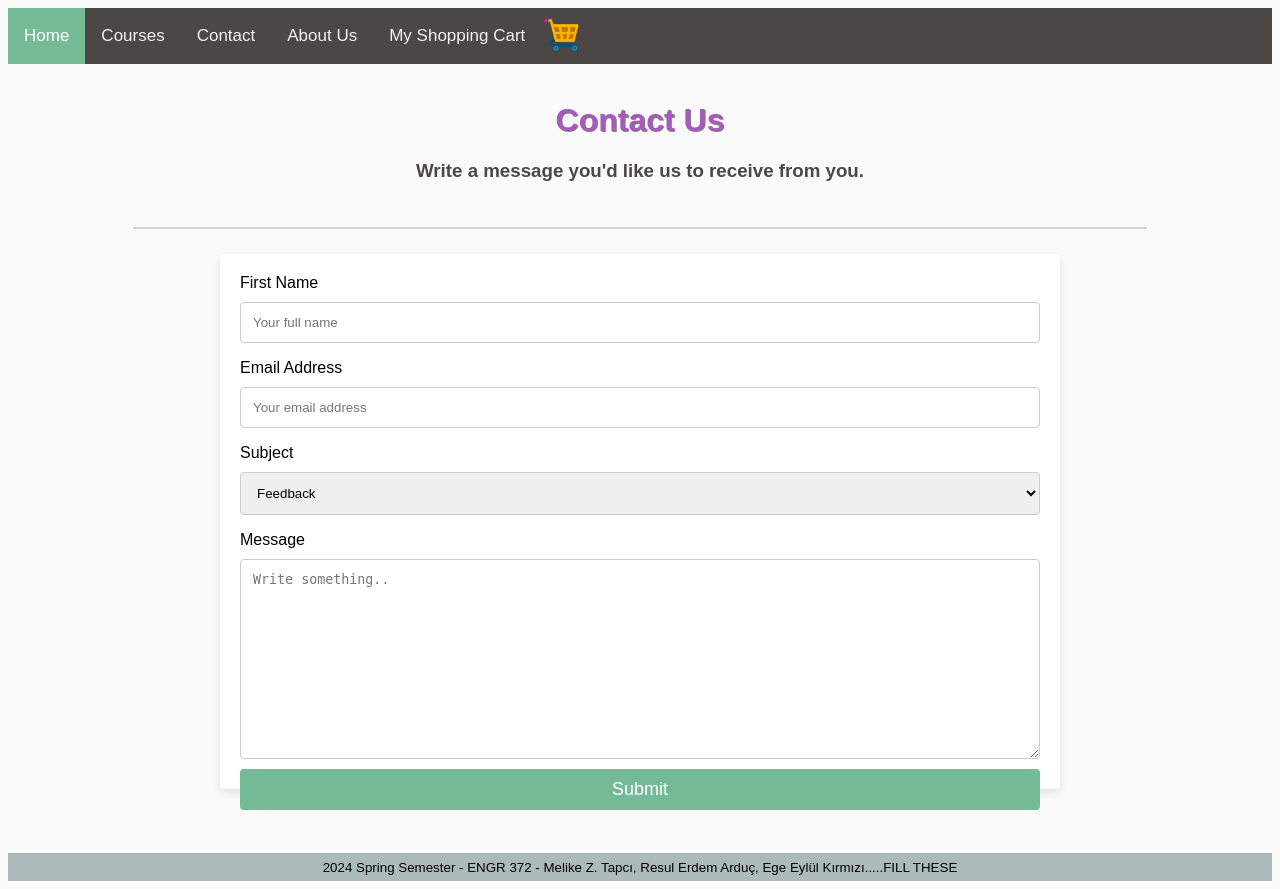
After one commit to MelikeZeynepTapci/term_project, a PHP site: page /contact.html in a window 1280 px wide. The commit adds this page. Run offline with PHP 8.4, Linux system fonts and the light colour scheme.

Commit message:
contact.html added

```diff
--- /dev/null
+++ b/contact.html
@@ -0,0 +1,95 @@
+<!DOCTYPE html>
+<html lang="en">
+<head>
+    <meta charset="UTF-8">
+    <meta name="viewport" content="width=device-width, initial-scale=1.0">
+
+    <link rel="stylesheet" href="style.css">
+    <title>Document</title>
+
+    <style>
+        .container {
+            max-width: 800px;
+            margin: 0 auto; /* Center the container */
+            padding: 20px;
+            background-color: #ffffff;
+            box-shadow: 0 4px 8px rgba(0,0,0,0.1);
+            border-radius: 5px;
+        }
+        label, input, select, textarea {
+
+            display: block;
+            width: 100%;
+            margin-bottom: 10px;
+        }
+        input[type="submit"] {
+
+            font-size: large;
+
+            text-align: center;
+            color:white;
+            border: none;
+            padding: 10px 20px;
+            border-radius: 4px;
+            cursor: pointer;
+            float: right;
+        }
+        input[type="submit"]:hover {
+            background-color: white;
+        }
+    </style>
+</head>
+
+<body>
+
+    <div class="topnav">
+        <a class="active" href="index.html">Home</a>
+        <a href="#news">Courses</a>
+
+           <img src="images/shopping-cart.png" alt="" width="40" style="margin-top: 5px; ">
+
+
+        <a href="contact.html">Contact</a>
+        <a href="#about">About Us</a>
+        <span style="width: 200px;"></span>
+        <a href="#news">My Shopping Cart</a>
+      </div>
+
+<h1>Contact Us</h1>
+<h3>Write a message you'd like us to receive from you.</h3>
+<br>
+<hr>
+
+<div class="container" style="margin-top: 2%;">
+    <form action="send_message.php" method="POST">
+        <label for="fname">First Name</label>
+        <input type="text" id="fname" name="fullname" placeholder="Your full name">
+
+        <label for="lname">Email Address</label>
+        <input type="text" id="email" name="email" placeholder="Your email address">
+
+        <label for="subject">Subject</label>
+        <select id="subject" name="subject">
+            <option value="feedback">Feedback</option>
+            <option value="complaint">Complaint</option>
+            <option value="question">Question</option>
+        </select>
+
+        <label for="message">Message</label>
+        <textarea id="message" name="message" placeholder="Write something.." style="height:200px"></textarea>
+
+        <input type="submit" value="Submit" style="background-color: #75ba97;">
+    </form>
+</div>
+
+<footer>
+    <small>
+      2024 Spring Semester - ENGR 372 -
+    </small>
+    <small>
+        Melike Z. Tapcı, Resul Erdem Arduç, Ege Eylül Kırmızı.....FILL THESE
+    </small>
+  </footer>
+
+</body>
+</html>
--- a/style.css
+++ b/style.css
@@ -33,7 +33,8 @@ td {
     padding: 20px;
     text-align: center;
 }
-input {
+
+.input-button {
     background-color: #75ba97;
     color: white;
     border: none;
@@ -77,3 +78,15 @@ input {
     color: #000;
     margin-top: 5%;
   }
+
+  /* Style inputs with type="text", select elements and textareas */
+input[type=text], select, textarea, #fname, #email, #subject {
+  width: 100%; /* Full width */
+  padding: 12px; /* Some padding */
+  border: 1px solid #ccc; /* Gray border */
+  border-radius: 4px; /* Rounded borders */
+  box-sizing: border-box; /* Make sure that padding and width stays in place */
+  margin-top: 6px; /* Add a top margin */
+  margin-bottom: 16px; /* Bottom margin */
+  resize: vertical /* Allow the user to vertically resize the textarea (not horizontally) */
+}
```
Also changed, not shown: index.html (+5 -6 lines), send_message.php (added, +30 -0 lines).
